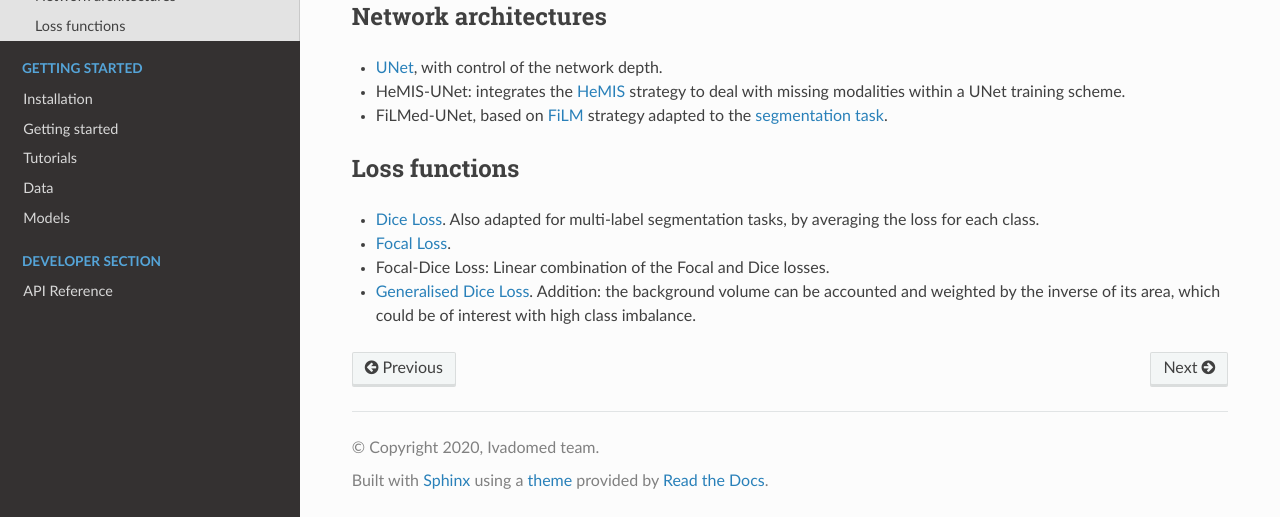
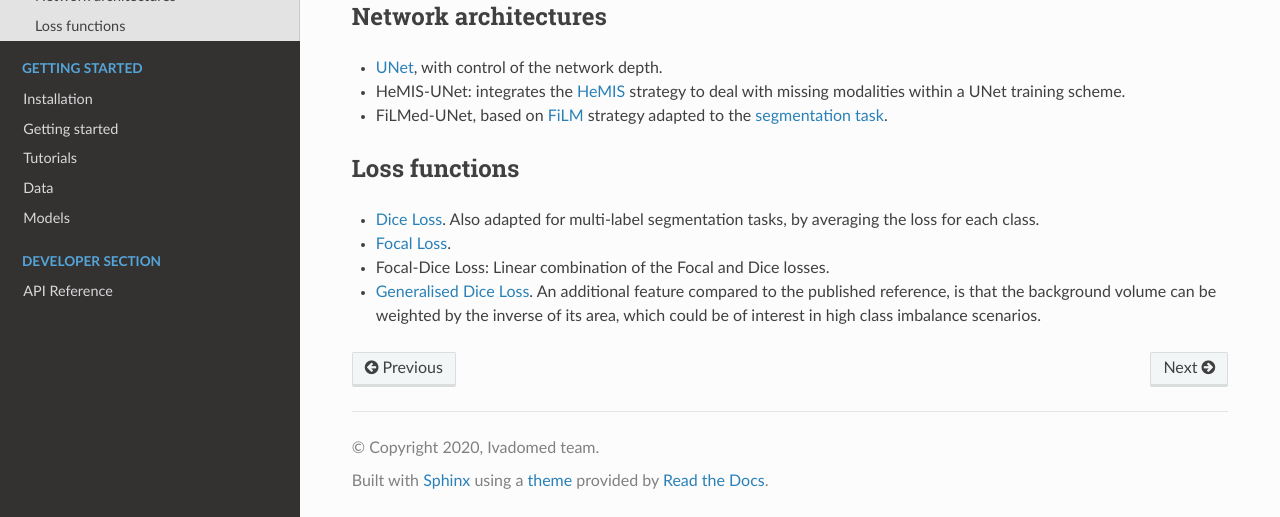
Before and after one commit to ivadomed/ivadomed, a Sphinx documentation site: the page built from docs/source/technical_features.md, in a window 1280 px wide and 900 px high, scrolled down 2193 px, cut to the strip 383-900 px from the top of the window. Built offline with Sphinx 7.4.7 and the Read the Docs theme 2.0.0, drawn with Linux system fonts in a browser that asks for light colours.

Commit message:
Update docs/source/technical_features.md
Co-authored-by: Julien Cohen-Adad <jcohen@polymtl.ca>

```diff
--- a/docs/source/technical_features.md
+++ b/docs/source/technical_features.md
@@ -60,4 +60,4 @@ the prior knowledge about the subjective lesion borders is then leveraged to the
 - [Dice Loss](https://arxiv.org/abs/1606.04797). Also adapted for multi-label segmentation tasks, by averaging the loss for each class.
 - [Focal Loss](https://arxiv.org/abs/1708.02002).
 - Focal-Dice Loss: Linear combination of the Focal and Dice losses.
-- [Generalised Dice Loss](https://arxiv.org/abs/1707.03237). Addition: the background volume can be accounted and weighted by the inverse of its area, which could be of interest with high class imbalance.
+- [Generalised Dice Loss](https://arxiv.org/abs/1707.03237). An additional feature compared to the published reference, is that the background volume can be weighted by the inverse of its area, which could be of interest in high class imbalance scenarios.
```
